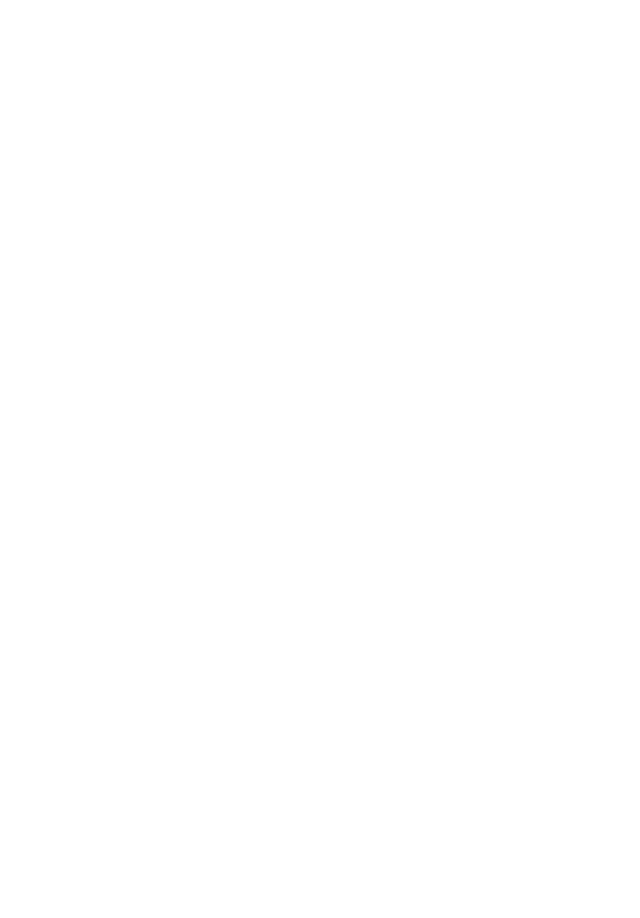
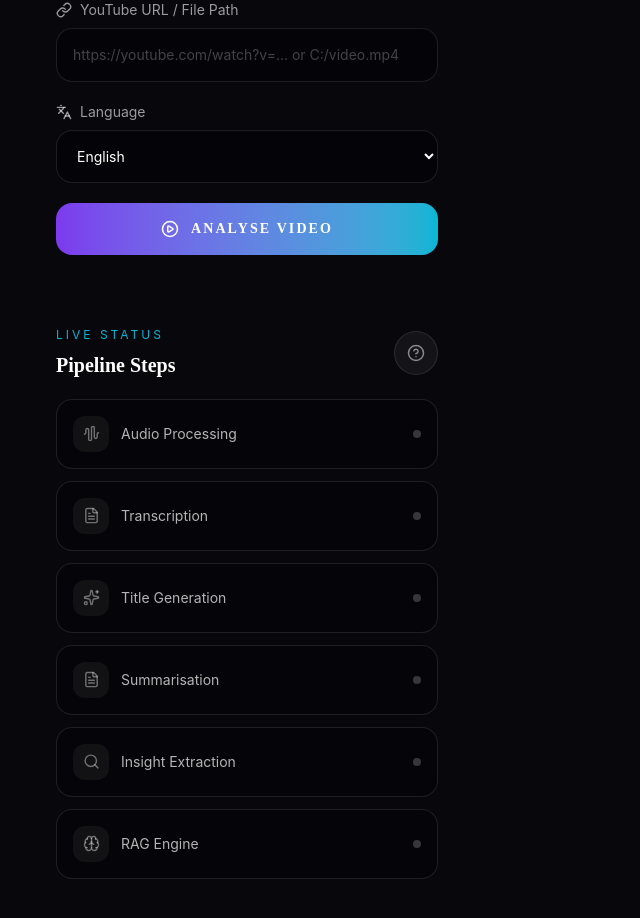
Before and after one commit to mayurramani07/VidInsightAI, a React app in the folder Frontend/: page / in a window 1280 px wide. Shown: the part 834-1752 px from the top of the page, without its empty margins (0-640 px from the left). Before the commit the page ends 800 px from the top, so only its background shows below. Built offline with nearby package versions, Linux system fonts and the light colour scheme; no server answers; the HTML template or start-up script is replaced by a standard one.

Commit message:
feat(analysis): show live pipeline progress states

```diff
--- a/Frontend/src/App.jsx
+++ b/Frontend/src/App.jsx
@@ -1,15 +1,92 @@
+import { useState } from "react";
 import Navbar from "./components/Navbar";
 import Hero from "./components/Hero";
 import AnalyzePanel from "./components/AnalyzePanel";
+import PipelineStatus from "./components/PipelineStatus";
+import { analyzeVideo } from "./api/api";
+
+const initialSteps = [
+  { key: "audio", label: "Audio Processing", status: "pending" },
+  { key: "transcript", label: "Transcription", status: "pending" },
+  { key: "title", label: "Title Generation", status: "pending" },
+  { key: "summary", label: "Summarisation", status: "pending" },
+  { key: "extract", label: "Insight Extraction", status: "pending" },
+  { key: "rag", label: "RAG Engine", status: "pending" },
+];
 
 function App() {
+  const [result, setResult] = useState(null);
+  const [steps, setSteps] = useState(initialSteps);
+  const [loading, setLoading] = useState(false);
+  const [error, setError] = useState("");
+
+  const updateStep = (key, status) => {
+    setSteps((prev) =>
+      prev.map((step) => (step.key === key ? { ...step, status } : step))
+    );
+  };
+
+  const simulateProgress = async () => {
+    const order = ["audio", "transcript", "title", "summary", "extract", "rag"];
+
+    for (const key of order) {
+      updateStep(key, "active");
+      await new Promise((resolve) => setTimeout(resolve, 450));
+      updateStep(key, "done");
+    }
+  };
+
+  const handleAnalyze = async ({ source, language }) => {
+    try {
+      setLoading(true);
+      setError("");
+      setResult(null);
+      setSteps(initialSteps);
+
+      const progressPromise = simulateProgress();
+
+      const data = await analyzeVideo({
+        source,
+        language,
+      });
+
+      await progressPromise;
+
+      setResult(data);
+    } catch (err) {
+      console.error(err);
+      setError(
+        err?.response?.data?.detail ||
+          err?.message ||
+          "Something went wrong while analysing the video."
+      );
+    } finally {
+      setLoading(false);
+    }
+  };
+
   return (
     <main className="min-h-screen overflow-hidden bg-[#07070c] text-white">
       <Navbar />
 
-      <section className="mx-auto max-w-10xl px-4 pb-20 pt-8 sm:px-6 lg:px-8">
+      <section className="mx-auto max-w-7xl px-4 pb-20 pt-8 sm:px-6 lg:px-8">
         <Hero />
 
+        <div className="mt-10 grid gap-6 lg:grid-cols-[430px_1fr]">
+          <div className="space-y-6">
+            <AnalyzePanel onAnalyze={handleAnalyze} loading={loading} />
+            <PipelineStatus steps={steps} />
+          </div>
+
+          <div className="space-y-6">
+            {error && (
+              <div className="rounded-3xl border border-red-500/30 bg-red-500/10 p-5 text-sm leading-7 text-red-200">
+                {error}
+              </div>
+            )}
+
+          </div>
+        </div>
       </section>
     </main>
   );
--- /dev/null
+++ b/Frontend/src/components/PipelineStatus.jsx
@@ -0,0 +1,77 @@
+import {AudioWaveform, Brain, CheckCircle2, FileText, HelpCircle, Loader2, Search, Sparkles} from "lucide-react";
+
+const iconMap = {
+  audio: AudioWaveform,
+  transcript: FileText,
+  title: Sparkles,
+  summary: FileText,
+  extract: Search,
+  rag: Brain,
+};
+
+function PipelineStatus({ steps }) {
+  return (
+    <div className="glass-card rounded-[2rem] p-6">
+      <div className="mb-5 flex items-center justify-between">
+        <div>
+          <p className="mb-2 text-xs uppercase tracking-[0.25em] text-[#06b6d4]">
+            Live Status
+          </p>
+
+          <h3 className="font-['Syne'] text-xl font-bold">Pipeline Steps</h3>
+        </div>
+
+        <div className="rounded-full border border-white/10 bg-white/5 p-3">
+          <HelpCircle size={18} className="text-white/50" />
+        </div>
+      </div>
+
+      <div className="space-y-3">
+        {steps.map((step) => {
+          const Icon = iconMap[step.key] || FileText;
+          const isDone = step.status === "done";
+          const isActive = step.status === "active";
+
+          return (
+            <div
+              key={step.key}
+              className={`flex items-center justify-between rounded-2xl border p-4 transition ${
+                isActive
+                  ? "border-[#9f67ff]/50 bg-[#9f67ff]/10"
+                  : isDone
+                  ? "border-green-500/30 bg-green-500/10"
+                  : "border-white/10 bg-black/20"
+              }`}
+            >
+              <div className="flex items-center gap-3">
+                <div
+                  className={`flex h-9 w-9 items-center justify-center rounded-xl ${
+                    isActive
+                      ? "bg-[#9f67ff]/20 text-[#9f67ff]"
+                      : isDone
+                      ? "bg-green-500/20 text-green-400"
+                      : "bg-white/5 text-white/40"
+                  }`}
+                >
+                  <Icon size={17} />
+                </div>
+
+                <span className="text-sm text-white/70">{step.label}</span>
+              </div>
+
+              {isActive ? (
+                <Loader2 size={18} className="animate-spin text-[#9f67ff]" />
+              ) : isDone ? (
+                <CheckCircle2 size={18} className="text-green-400" />
+              ) : (
+                <div className="h-2 w-2 rounded-full bg-white/20" />
+              )}
+            </div>
+          );
+        })}
+      </div>
+    </div>
+  );
+}
+
+export default PipelineStatus;
```
